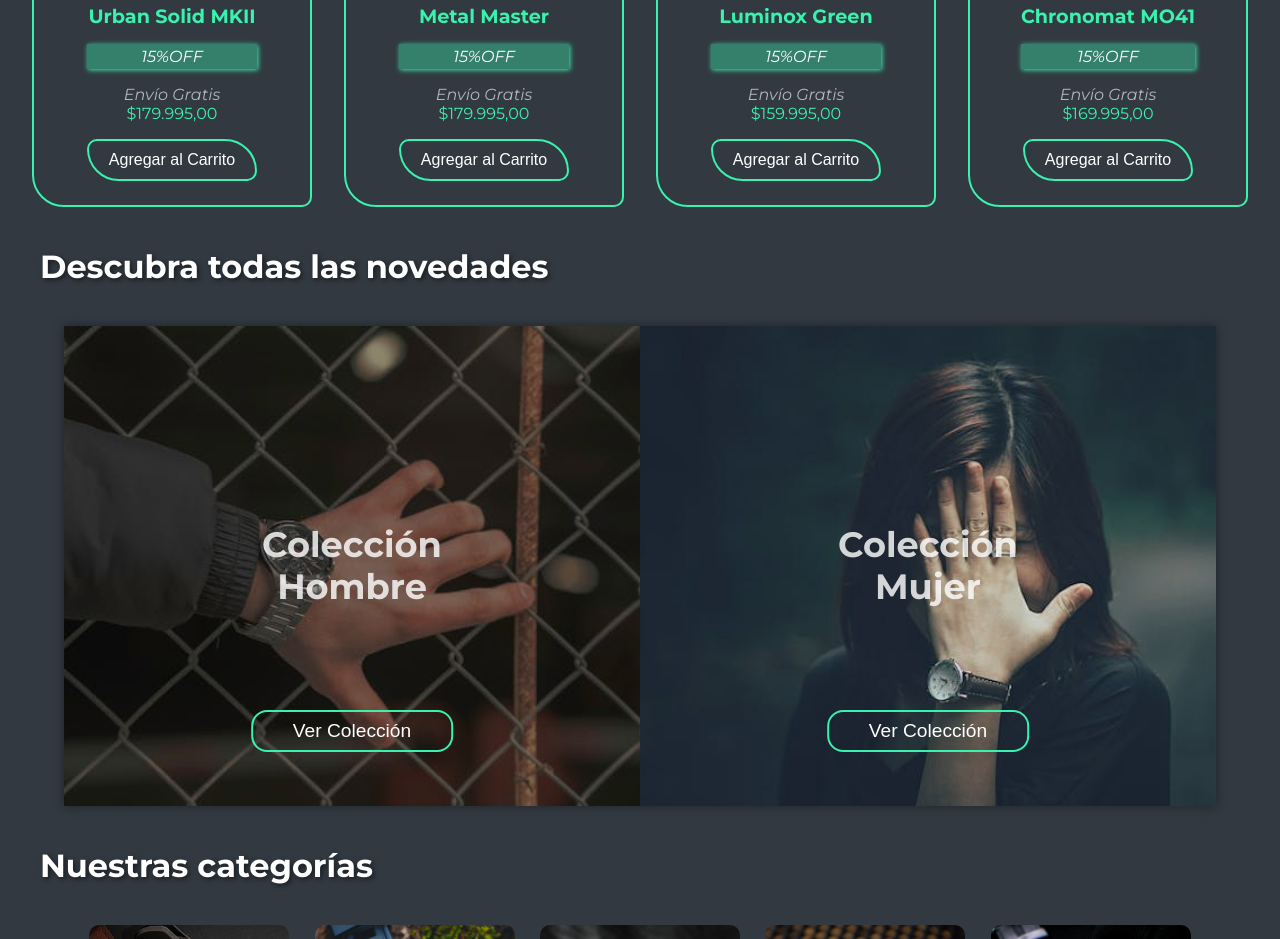
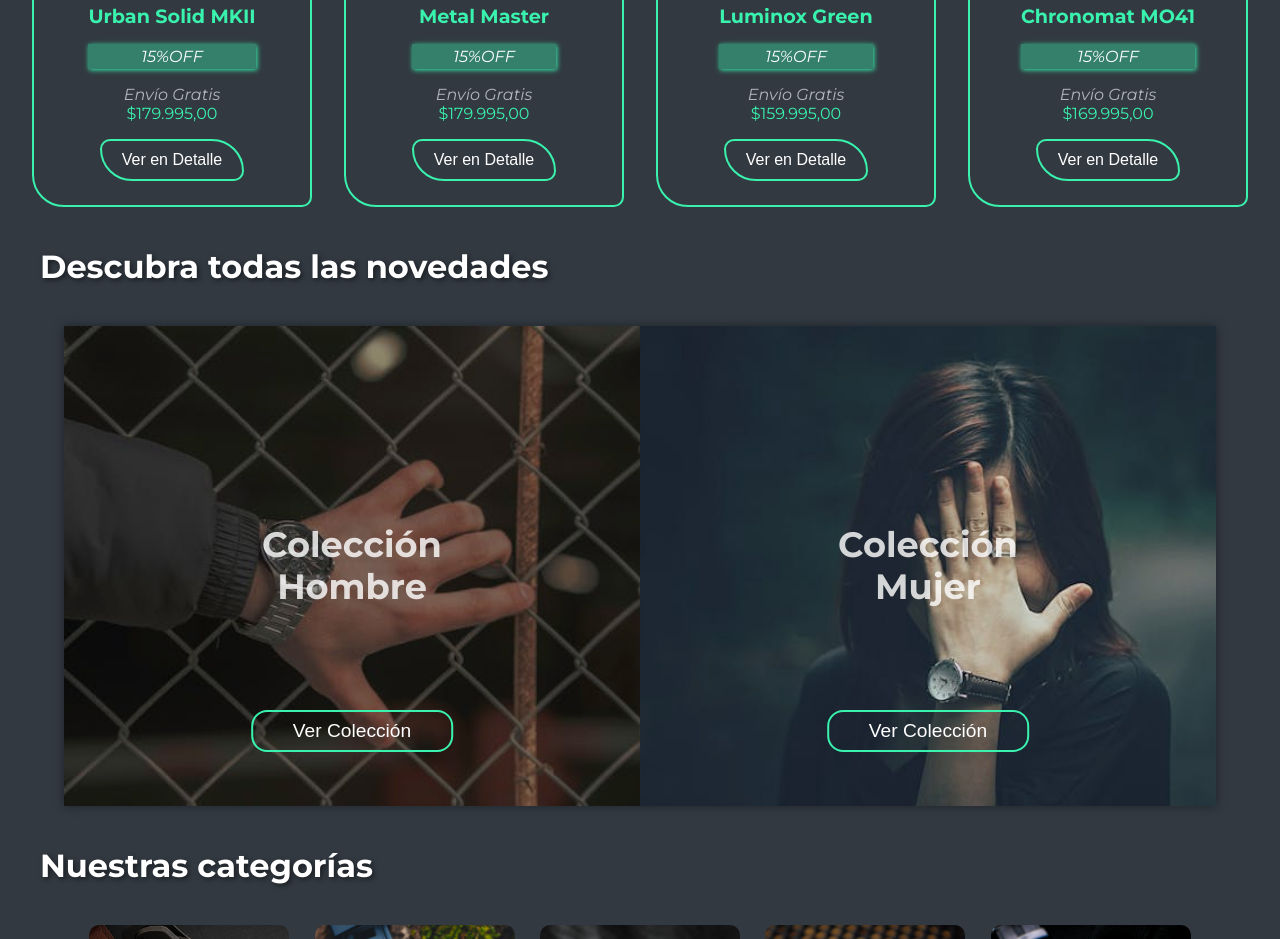
Before and after one commit to juliganSW/TP-Talento-Tech, a plain HTML site: page index.html in a window 1280 px wide. Shown: the part 1200-2139 px from the top of the page. Drawn offline with Linux system fonts and the light colour scheme.

Commit message:
corrección de rutas y de README.md

```diff
--- a/index.html
+++ b/index.html
@@ -13,7 +13,8 @@
 </head>
 
 <body id="top">
-    <!--Header con menú de navegación-->
+
+<!--Header con menú de navegación-->
     <header>
         <div class="infoBar">
             <p>12 CUOTAS SÍN INTERES | 15% OFF POR TRANSFERENCIA</p>
@@ -65,32 +66,24 @@
             <div class="all-products">
               <div class="product">
                 <i class="fa-solid fa-heart"></i>
-                   <img src="/assets/img/destacado_11.png" alt="imagen reloj">
+                   <img src="./assets/img/destacado_11.png" alt="imagen reloj">
                     <div class="product-info">
                         <h2 class="product-title">Urban Solid MKII</h2>
                         <p class="product-off">15%OFF</p>
                         <p class="product-shipping">Envío Gratis</p>
                         <p>$179.995,00</p>
-                         <button class="product-btn agregar-btn"
-                         data-id="17"
-                         data-modelo="Urban Solid MKII"
-                         data-precio="179995.00"
-                         data-imagen="/assets/img/destacado_11.png">Agregar al Carrito</button>
+                         <button class="product-btn">Ver en Detalle</button>
                         </div>
                 </div>
                 <div class="product">
                     <i class="fa-solid fa-heart"></i>
-                    <img src="/assets/img/destacado_12.png" alt="imagen reloj">
+                    <img src="./assets/img/destacado_12.png" alt="imagen reloj">
                     <div class="product-info">
                         <h2 class="product-title">Metal Master</h2>
                         <p class="product-off">15%OFF</p>
                         <p class="product-shipping">Envío Gratis</p>
                         <p>$179.995,00</p>
-                       <button class="product-btn agregar-btn"
-                       data id="18"
-                       data-modelo="Metal Master"
-                       data-precio="179995.00"
-                       data-imagen="/assets/img/destacado_12.png">Agregar al Carrito</button>
+                       <button class="product-btn">Ver en Detalle</button>
                        </div>
                 </div>
                 <div class="product">
@@ -101,11 +94,7 @@
                         <p class="product-off">15%OFF</p>
                         <p class="product-shipping">Envío Gratis</p>
                         <p>$159.995,00</p>
-                        <button class="product-btn agregar-btn"
-                        data-id="19"
-                        data-modelo="Luminox Green"
-                        data-precio="159995.00"
-                        data-imagen="/assets/img/destacado_13.png">Agregar al Carrito</button>
+                        <button class="product-btn">Ver en Detalle</button>
                     </div>
                 </div>
                 <div class="product">
@@ -116,11 +105,7 @@
                         <p class="product-off">15%OFF</p>
                         <p class="product-shipping">Envío Gratis</p>
                         <p>$169.995,00</p>
-                        <button class="product-btn agregar-btn"
-                        data-id="20"
-                        data-modelo="Chronomat M041"
-                        data-precio="169995.00"
-                        data-imagen="/assets/img/destacado_14.png">Agregar al Carrito</button>
+                        <button class="product-btn">Ver en Detalle</button>
                     </div>
                 </div>
                </div>
```
Also changed, not shown: 1 other file.
